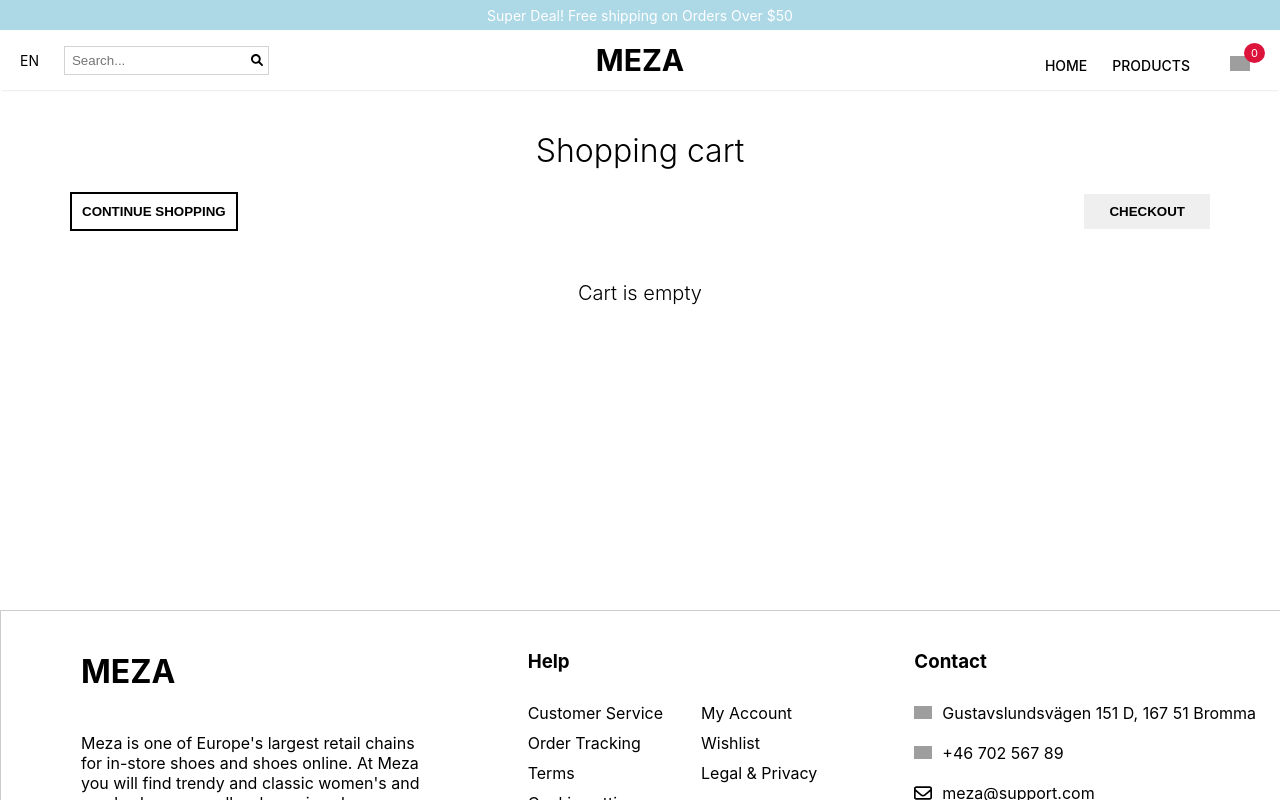
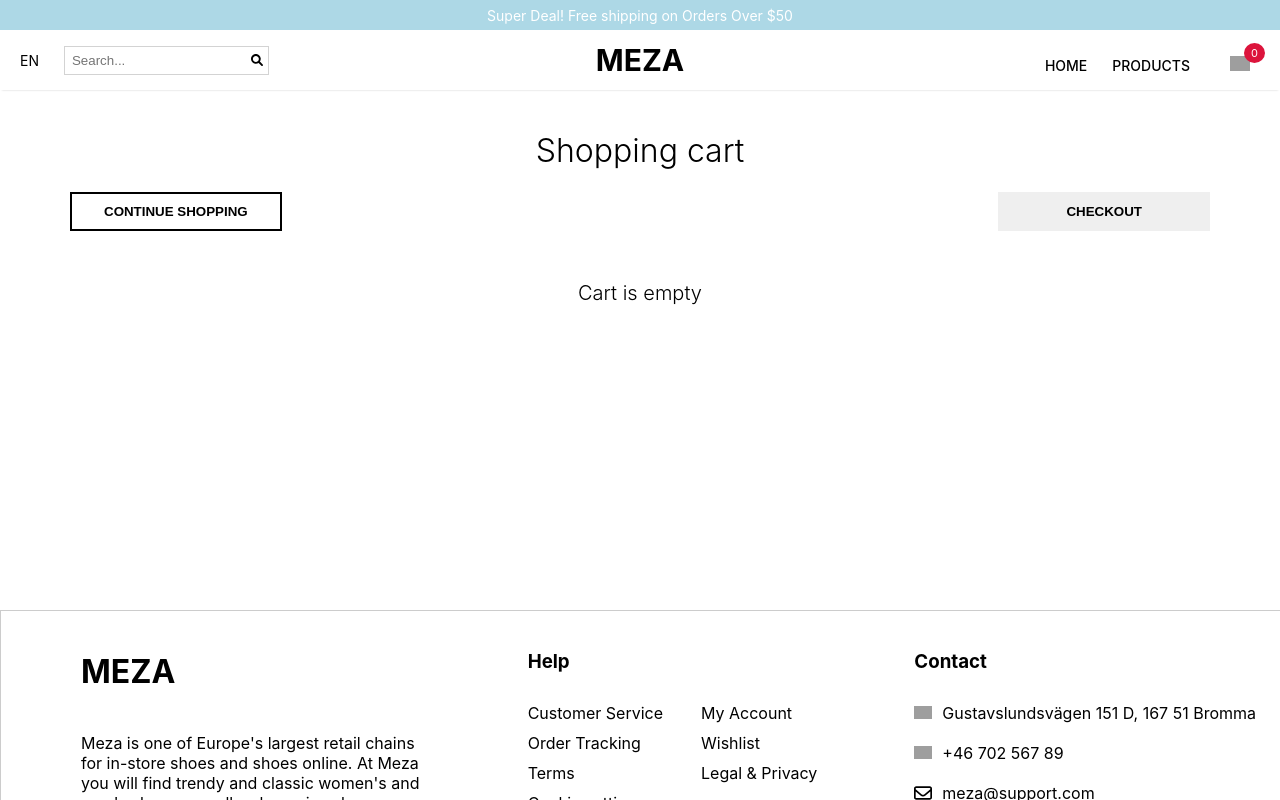
Before and after one commit to zarhaselene/Dynamisk-React-App, a React (Create React App) app: page /cart in a window 1280 px wide. Shown: the top 800 px of the page. Built offline with nearby package versions, Linux system fonts and the light colour scheme; grey boxes are pictures that could not be loaded; the HTML template or start-up script is replaced by a standard one.

Commit message:
fixed style on  button

```diff
--- a/src/styles/Cart.css
+++ b/src/styles/Cart.css
@@ -24,7 +24,8 @@
 
 .checkout {
 	border: none;
-	padding: 10px 25px;
+	padding: 12px 68px;
+
 }
 .checkout a {
 	color: white;
@@ -35,7 +36,7 @@
 .continue {
 	background-color: white;
 	border: 2px solid black;
-	padding: 10px 10px;
+	padding: 10px 32px;
 }
 .continue a {
 	color: black;
```
